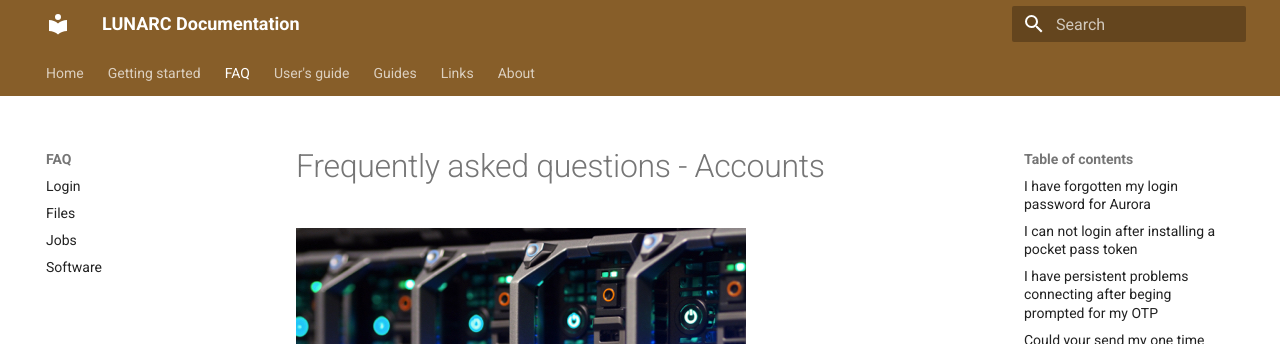
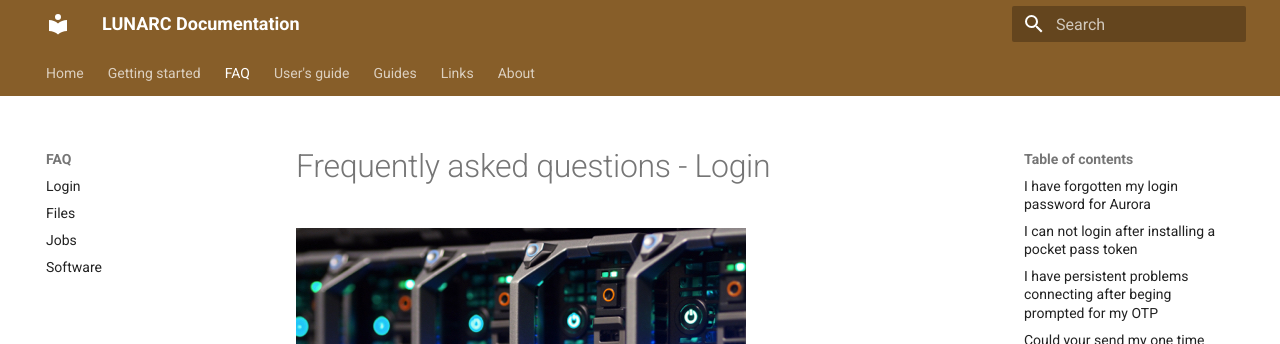
Before and after one commit to lunarc/lunarc_docs, an MkDocs documentation site: the page built from docs/faq/faq_login.md, in a window 1280 px wide and 900 px high. Shown: the top 344 px of the window. Built offline with MkDocs 1.6.1 and Material for MkDocs 9.7.7, drawn with Linux system fonts in a browser that asks for light colours.

Commit message:
Update faq_login.md
updated page header to mirror menu name

```diff
--- a/docs/faq/faq_login.md
+++ b/docs/faq/faq_login.md
@@ -1,4 +1,4 @@
-# Frequently asked questions - Accounts
+# Frequently asked questions - Login
 
 
 ![Node icon](../images/node_icon.jpg "Node icon")
```
